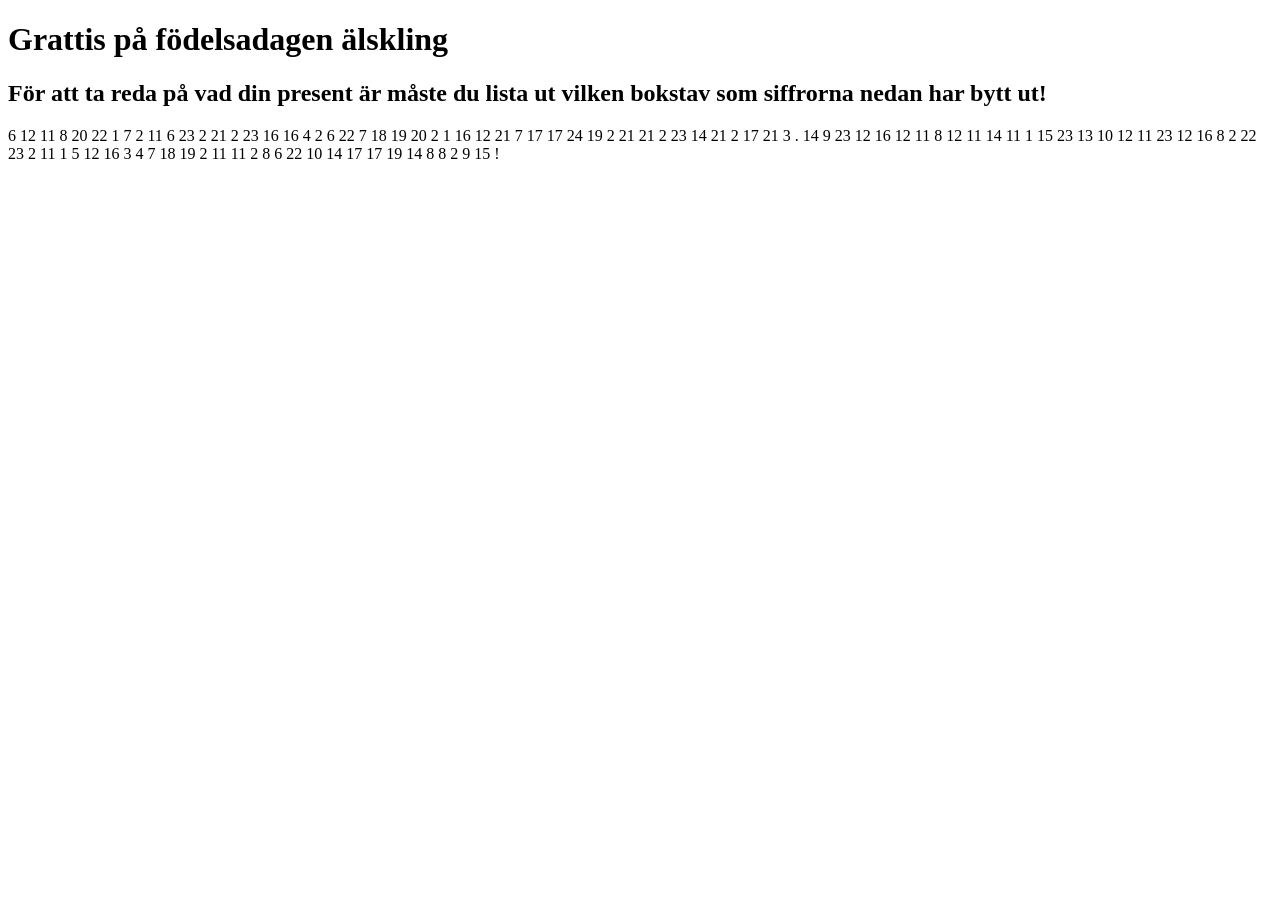
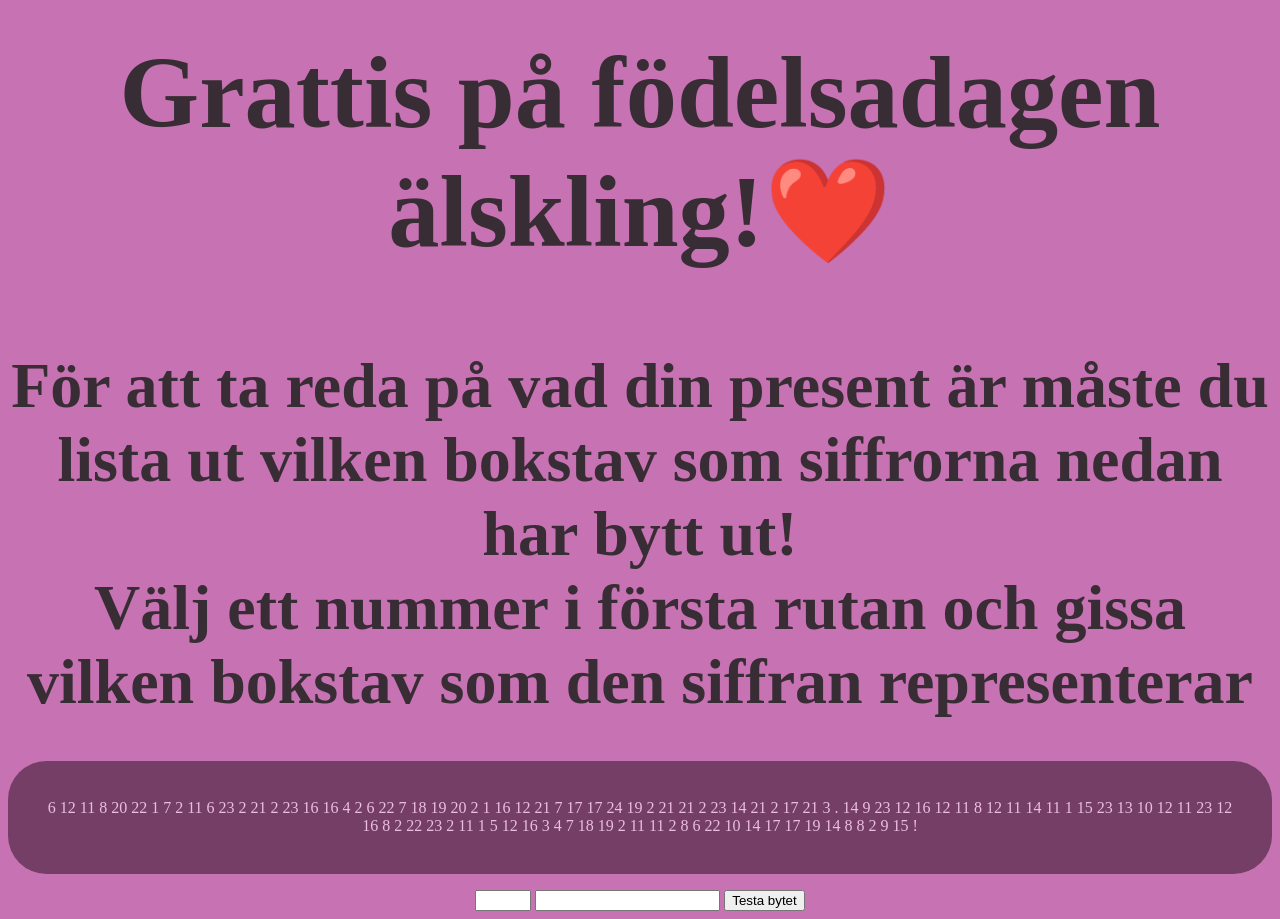
Before and after one commit to AxelRosenquist/Birthday, a plain HTML site: page index.html in a window 1280 px wide. Before the commit the page ends 800 px from the top, so only its background shows below. Drawn offline with Linux system fonts and the light colour scheme; a web font is replaced by a local one.

Commit message:
Testing some designs

```diff
--- a/index.html
+++ b/index.html
@@ -2,19 +2,29 @@
 <html lang="en">
 <head>
     <meta charset="UTF-8">
+    <link rel="stylesheet" href="styles.css">
+    <link rel="preconnect" href="https://fonts.googleapis.com">
+    <link rel="preconnect" href="https://fonts.gstatic.com" crossorigin>
+    <link href="https://fonts.googleapis.com/css2?family=Sour+Gummy:ital,wght@0,100..900;1,100..900&display=swap" rel="stylesheet">
+
     <meta name="viewport" content="width=device-width, initial-scale=1.0">
-    <title>Grattis!</title>
+    <title>Grattis!❤️</title>
 </head>
 <body>
     <h1>
-        Grattis på födelsadagen älskling
+        Grattis på födelsadagen älskling!❤️
     </h1>
     <h2>
         För att ta reda på vad din present är måste du lista ut vilken bokstav som siffrorna nedan har bytt ut!
-        <br>
-
+    <br>
+        Välj ett nummer i första rutan och gissa vilken bokstav som den siffran representerar
     </h2>
     <p id="secretString"></p>
+    <form id="charSwitch">
+        <input type="number" min="1" max ="24" id="number">
+        <input type="text" id="character">
+        <input type="submit" value="Testa bytet">
+    </form>
     <script src="script.js"></script>
 </body>
 </html>
--- a/styles.css
+++ b/styles.css
@@ -0,0 +1,28 @@
+body {
+    background-color: #c772b2;
+    display: flex;
+    justify-content: center;
+    flex-direction: column;
+    align-items: center;
+    text-align: center;
+    color: #382d35;
+    font-family: Sour Gummy;
+}
+
+h1 {
+    font-size: 8vw;
+    margin-top: 2vw;
+    margin-bottom: 2vw;
+}
+
+h2 {
+    font-size: 5vw;
+    margin-bottom: 2vw;
+}
+
+p {
+    background-color: #743e66;
+    color: #ebbee0;
+    padding: 3vw;
+    border-radius: 3vw;
+}
```
